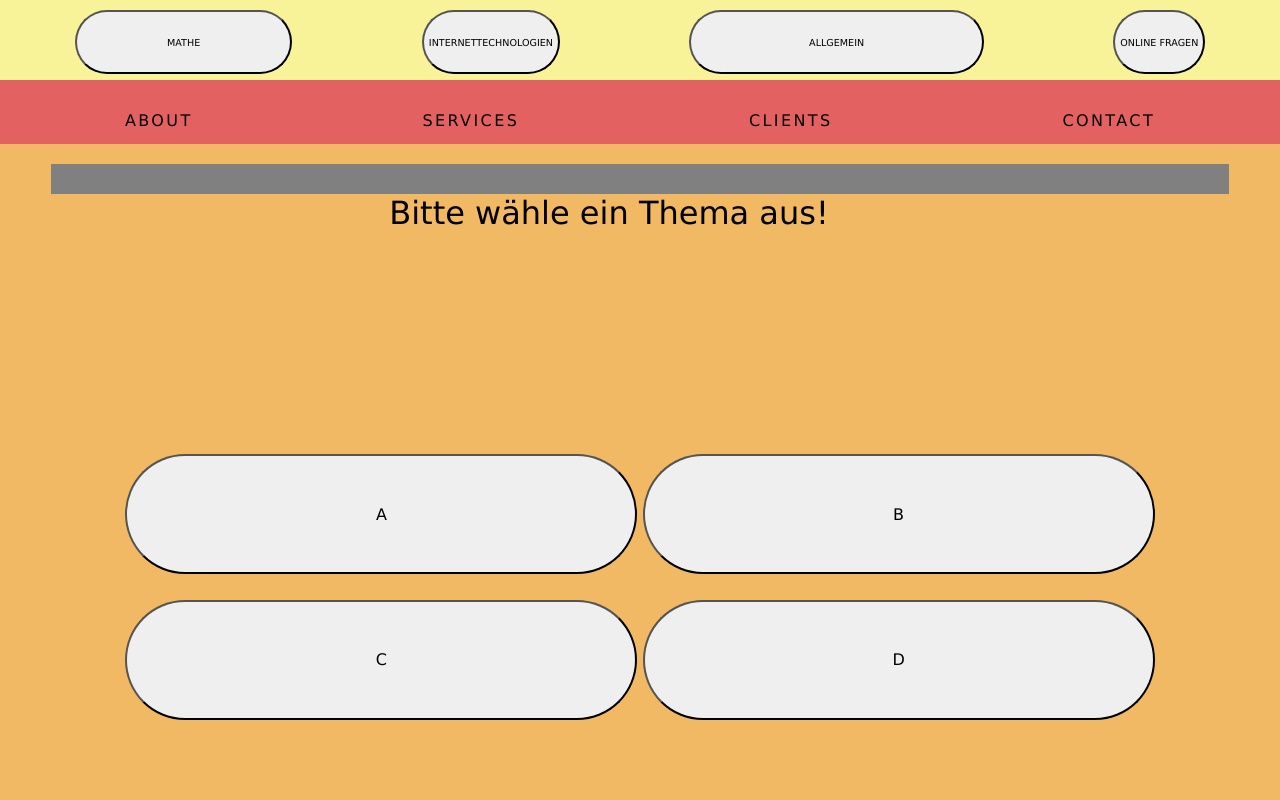
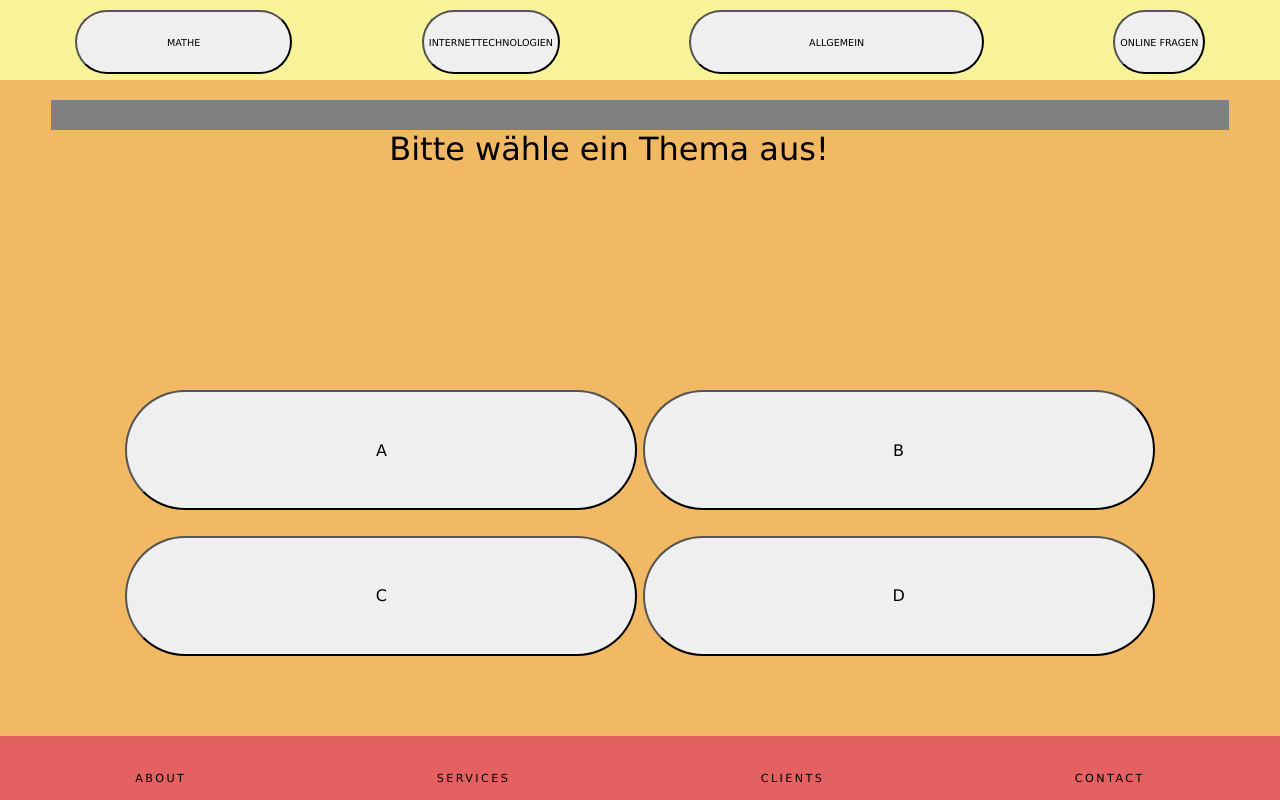
Before and after one commit to nkemter/s82068-IT1-beleg, a plain HTML site: page Webquiz/index.html in a window 1280 px wide. Drawn offline with nearby package versions, Linux system fonts and the light colour scheme.

Commit message:
changed layout of red bar

```diff
--- a/Webquiz/style.css
+++ b/Webquiz/style.css
@@ -175,7 +175,7 @@
 
     .container-1{
         display: flex;
-        flex-direction: column;
+        flex-direction: column-reverse;
         height: 90vh;
     }
     .sidenav {
@@ -201,7 +201,7 @@
 
     .sidenav a {
         flex-direction: row;
-        font-size: 1rem;
+        font-size: 0.7rem;
         padding: 0px 0px 0px 0px;
     }
 
```
